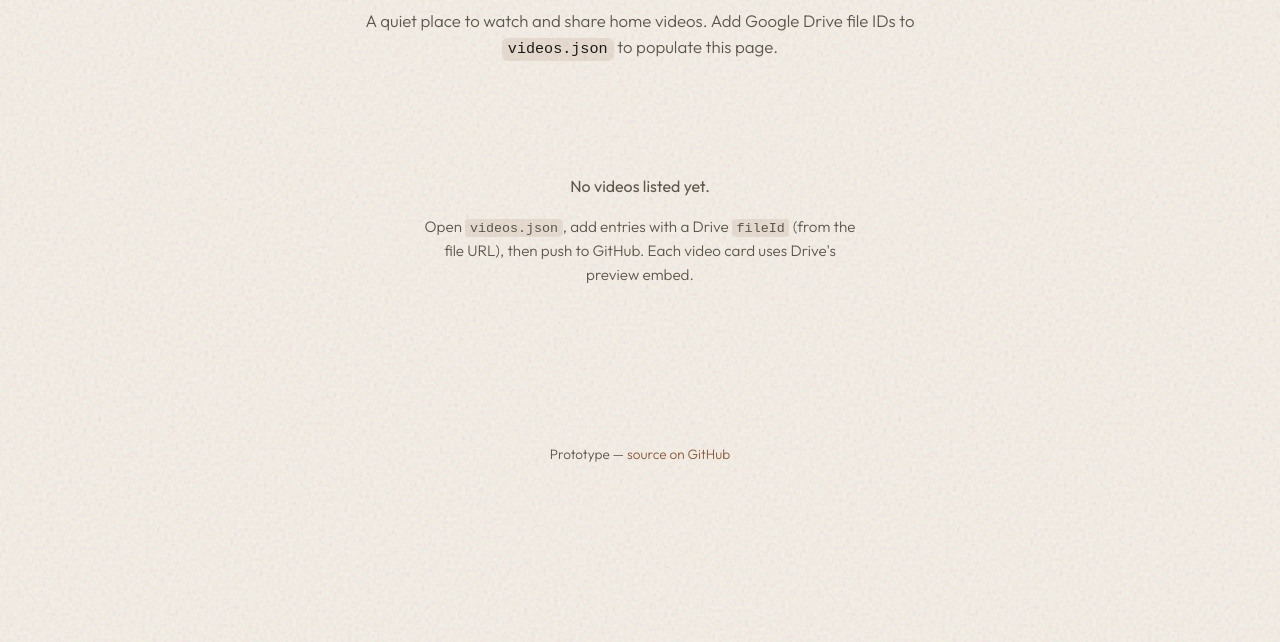
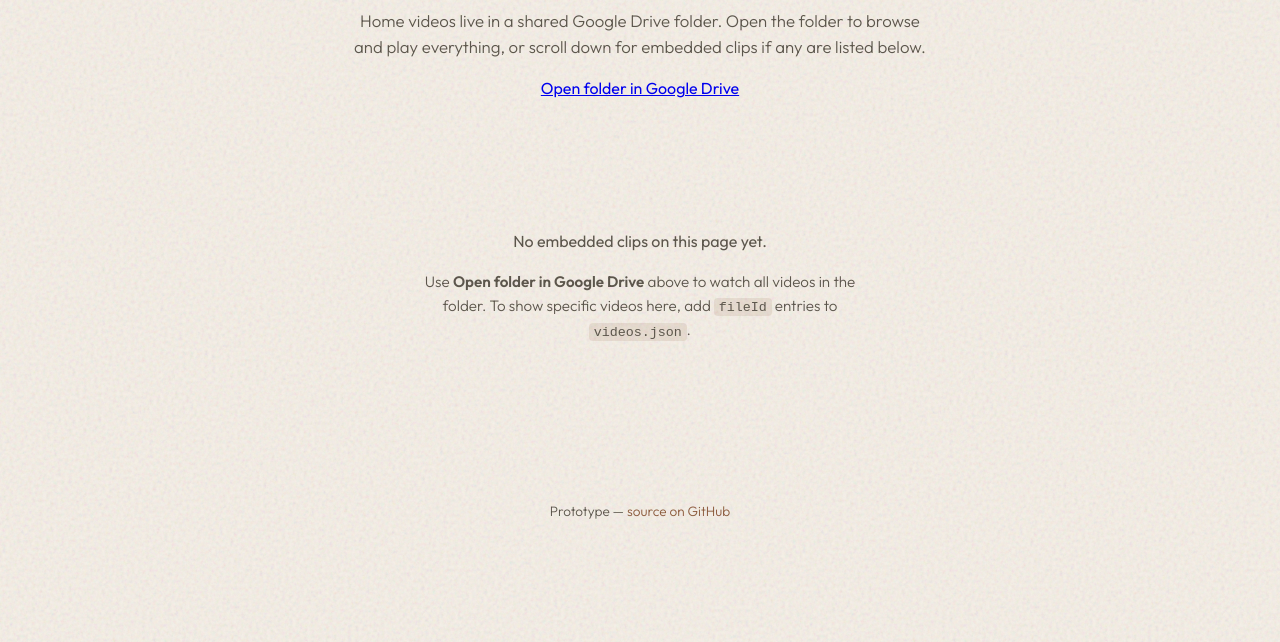
Before and after one commit to ndawg123/amys-childhood-videos, a plain HTML site: page index.html in a window 1280 px wide. Shown: the part 154-796 px from the top of the page. Drawn offline with Linux system fonts and the light colour scheme.

Commit message:
Link site to Drive folder; driveFolderUrl in videos.json

```diff
--- a/index.html
+++ b/index.html
@@ -18,18 +18,28 @@
       <p class="eyebrow">Family archive</p>
       <h1>Amy's Childhood Videos</h1>
       <p class="lede">
-        A quiet place to watch and share home videos. Add Google Drive file IDs to
-        <code>videos.json</code> to populate this page.
+        Home videos live in a shared Google Drive folder. Open the folder to browse and play
+        everything, or scroll down for embedded clips if any are listed below.
+      </p>
+      <p class="folder-cta">
+        <a
+          id="folder-link"
+          class="btn-folder"
+          href="https://drive.google.com/drive/folders/1gzCUP59-Rn3V125z5rRZ4g4tpE2kdyll"
+          target="_blank"
+          rel="noopener noreferrer"
+          >Open folder in Google Drive</a
+        >
       </p>
     </header>
 
     <main>
       <section id="gallery" class="gallery" aria-live="polite"></section>
       <section id="empty" class="empty-state hidden" hidden>
-        <p>No videos listed yet.</p>
+        <p>No embedded clips on this page yet.</p>
         <p class="hint">
-          Open <code>videos.json</code>, add entries with a Drive <code>fileId</code> (from the file URL),
-          then push to GitHub. Each video card uses Drive's preview embed.
+          Use <strong>Open folder in Google Drive</strong> above to watch all videos in the folder.
+          To show specific videos here, add <code>fileId</code> entries to <code>videos.json</code>.
         </p>
       </section>
     </main>
--- a/videos.json
+++ b/videos.json
@@ -1,4 +1,5 @@
 {
   "collectionTitle": "Amy's Childhood Videos",
+  "driveFolderUrl": "https://drive.google.com/drive/folders/1gzCUP59-Rn3V125z5rRZ4g4tpE2kdyll",
   "items": []
 }
```
